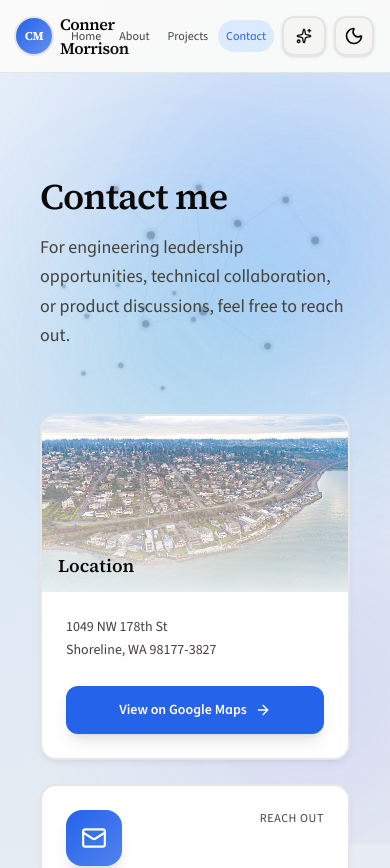
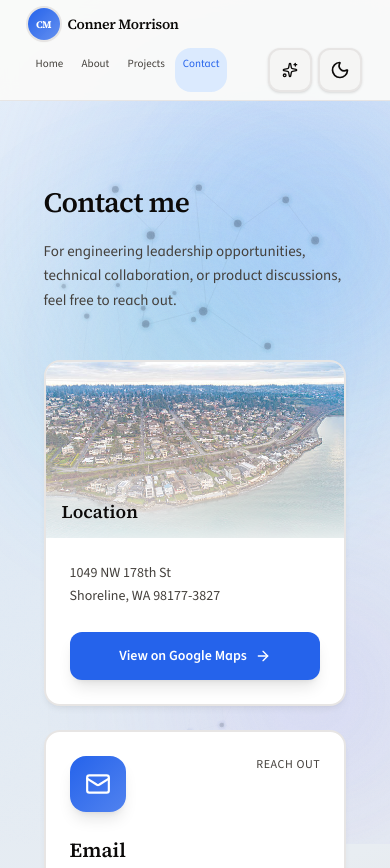
Before and after one commit to conner-morrison/full-stack-portfolio, a Next.js app: page /contact in a window 390 px wide. Shown: the top 868 px of the page. Built offline with nearby package versions, Linux system fonts and the light colour scheme.

Commit message:
2step fixed

```diff
--- /dev/null
+++ b/app/client-root-layout.tsx
@@ -0,0 +1,59 @@
+"use client";
+
+import { ReactNode, useEffect, useState } from "react";
+import { ThemeProvider } from "next-themes";
+import type { BackgroundMode } from "@/app/types";
+import { CommandPalette } from "@/components/command-palette";
+import { Header } from "@/components/header";
+import { Footer } from "@/components/footer";
+import { PageTransition } from "@/components/page-transition";
+import { AuroraMesh } from "@/components/aurora-mesh";
+import { BackgroundGrid } from "@/components/background-grid";
+import { NoiseOverlay } from "@/components/noise-overlay";
+import { ParticleNetwork } from "@/components/particle-network";
+import { ScrollToHash } from "@/app/components/scroll-to-hash";
+
+export function ClientRootLayout({ children }: { children: ReactNode }) {
+  const [open, setOpen] = useState(false);
+  const [backgroundMode, setBackgroundMode] = useState<BackgroundMode>("aurora");
+
+  useEffect(() => {
+    const savedMode = window.localStorage.getItem("background-mode");
+    if (savedMode === "aurora" || savedMode === "grid") {
+      setBackgroundMode(savedMode);
+    }
+  }, []);
+
+  useEffect(() => {
+    window.localStorage.setItem("background-mode", backgroundMode);
+  }, [backgroundMode]);
+
+  return (
+    <ThemeProvider attribute="class" defaultTheme="system">
+      <ScrollToHash />
+      {backgroundMode === "grid" ? (
+        <BackgroundGrid />
+      ) : (
+        <>
+          <AuroraMesh />
+          <ParticleNetwork />
+        </>
+      )}
+      <NoiseOverlay />
+      <div className="min-h-screen flex flex-col w-full min-w-0">
+        <Header
+          onOpenCommand={() => setOpen(true)}
+          backgroundMode={backgroundMode}
+          onToggleBackgroundMode={() =>
+            setBackgroundMode((mode) => (mode === "aurora" ? "grid" : "aurora"))
+          }
+        />
+        <main className="flex-1 w-full max-w-[var(--container-width)] mx-auto px-[var(--container-padding)] py-[clamp(2rem,5vw,5rem)] min-w-0">
+          <PageTransition>{children}</PageTransition>
+        </main>
+        <Footer />
+        <CommandPalette open={open} setOpen={setOpen} />
+      </div>
+    </ThemeProvider>
+  );
+}
--- a/app/components/footer.tsx
+++ b/app/components/footer.tsx
@@ -2,8 +2,8 @@ import Link from "next/link";
 
 export function Footer() {
   return (
-    <footer className="border-t border-[var(--border)] bg-[var(--background)]">
-      <div className="max-w-5xl mx-auto px-4 sm:px-6 md:px-8 lg:px-10 py-6 sm:py-8 flex flex-col sm:flex-row justify-between items-center gap-4 text-xs sm:text-sm text-[var(--muted)]">
+    <footer className="border-t border-[var(--border)] bg-[var(--background)] w-full min-w-0">
+      <div className="w-full max-w-[min(92vw,64rem)] mx-auto px-[clamp(0.75rem,2.5vw,2.5rem)] py-[clamp(1rem,3vw,2rem)] flex flex-col sm:flex-row justify-between items-center gap-4 text-[clamp(0.6875rem,1.5vw,0.875rem)] sm:text-sm text-[var(--muted)]">
         <span>© {new Date().getFullYear()} Conner Morrison</span>
         <div className="flex gap-6">
         </div>
--- a/app/components/header.tsx
+++ b/app/components/header.tsx
@@ -8,7 +8,7 @@ import { useEffect, useState } from "react";
 import type { BackgroundMode } from "@/app/types";
 
 const navItems = [
-  { href: "/", label: "Home", section: null as string | null },
+  { href: "/#top", label: "Home", section: null as string | null },
   { href: "/#about", label: "About", section: "about" },
   { href: "/#projects", label: "Projects", section: "projects" },
   { href: "/#contact", label: "Contact", section: "contact" },
@@ -71,35 +71,55 @@ export function Header({
   const isDark = theme === "dark";
 
   return (
-    <header className="sticky top-0 z-50 border-b border-[var(--border)] bg-[var(--background)]/95 backdrop-blur-sm">
-      <div className="max-w-5xl mx-auto px-4 sm:px-6 md:px-8 lg:px-10 py-3 sm:py-4 flex justify-between items-center gap-2">
+    <header className="sticky top-0 z-50 border-b border-[var(--border)] bg-[var(--background)]/95 backdrop-blur-sm w-full min-w-0">
+      <div className="w-full max-w-[min(92vw,64rem)] mx-auto px-[clamp(0.75rem,2.5vw,2.5rem)] py-[clamp(0.5rem,1.5vw,1rem)] flex flex-wrap justify-between items-center gap-2 sm:gap-3">
         <Link
           href="/"
-          className="flex items-center gap-2 sm:gap-3 font-serif text-base sm:text-lg font-semibold text-[var(--foreground)] tracking-tight hover:opacity-80 transition-opacity min-w-0"
+          className="flex items-center gap-2 sm:gap-3 font-serif text-[clamp(0.875rem,2vw,1.125rem)] font-semibold text-[var(--foreground)] tracking-tight hover:opacity-80 transition-opacity min-w-0 shrink-0"
         >
           <span
-            className="flex h-9 w-9 shrink-0 items-center justify-center rounded-full bg-gradient-to-br from-[var(--accent)] to-[var(--accent)]/70 text-white text-xs font-bold shadow-sm ring-2 ring-[var(--border)]"
+            className="flex h-8 w-8 sm:h-9 sm:w-9 shrink-0 items-center justify-center rounded-full bg-gradient-to-br from-[var(--accent)] to-[var(--accent)]/70 text-white text-[10px] sm:text-xs font-bold shadow-sm ring-2 ring-[var(--border)]"
             aria-hidden
           >
             CM
           </span>
-          Conner Morrison
+          <span className="truncate">Conner Morrison</span>
         </Link>
-        <nav className="flex items-center gap-0.5 sm:gap-1 flex-shrink-0" role="navigation">
+        <nav className="flex items-center gap-0.5 sm:gap-1 flex-shrink-0 flex-wrap justify-end" role="navigation">
           {navItems.map(({ href, label, section }) => {
             const isActive =
               pathname !== "/"
-                ? href === "/"
+                ? href === "/" || href === "/#top"
                   ? false
                   : pathname.startsWith("/" + (section ?? ""))
                 : section === null
                   ? activeSection === "home"
                   : activeSection === section;
+            const isHome = (href === "/" || href === "/#top") && label === "Home";
+            const isSectionLink = section !== null;
             return (
               <Link
                 key={href}
                 href={href}
-                className={`px-2 sm:px-4 py-2 rounded-lg text-xs sm:text-sm font-medium transition-colors duration-200 whitespace-nowrap ${
+                onClick={(e) => {
+                  if (isHome && pathname === "/" && !window.location.hash) {
+                    e.preventDefault();
+                    window.scrollTo({ top: 0, behavior: "smooth" });
+                    return;
+                  }
+                  if (pathname === "/" && isSectionLink) {
+                    const id = href.split("#")[1];
+                    if (id) {
+                      const el = document.getElementById(id);
+                      if (el) {
+                        e.preventDefault();
+                        window.history.replaceState(null, "", href);
+                        el.scrollIntoView({ behavior: "smooth", block: "start" });
+                      }
+                    }
+                  }
+                }}
+                className={`min-h-[2.75rem] min-w-[2.75rem] sm:min-h-10 sm:min-w-10 px-2 sm:px-4 py-2 rounded-lg text-[11px] sm:text-sm font-medium transition-colors duration-200 whitespace-nowrap ${
                   isActive
                     ? "bg-[var(--accent-soft)] text-[var(--accent)]"
                     : "text-[var(--muted)] hover:text-[var(--foreground)] hover:bg-[var(--muted-bg)]"
@@ -110,10 +130,10 @@ export function Header({
             );
           })}
         </nav>
-        <div className="flex items-center gap-2">
+        <div className="flex items-center gap-1.5 sm:gap-2 flex-shrink-0">
           <button
             onClick={onToggleBackgroundMode}
-            className="inline-flex items-center gap-2 h-10 px-3 rounded-xl border-2 border-[var(--border)] bg-[var(--muted-bg)] text-[var(--foreground)] hover:border-[var(--accent)] hover:bg-[var(--accent-soft)] hover:text-[var(--accent)] transition-all duration-200 shadow-sm hover:shadow-md focus:outline-none focus-visible:ring-2 focus-visible:ring-[var(--accent)]"
+            className="inline-flex items-center gap-2 min-h-[2.75rem] sm:min-h-10 px-3 sm:px-3 rounded-xl border-2 border-[var(--border)] bg-[var(--muted-bg)] text-[var(--foreground)] hover:border-[var(--accent)] hover:bg-[var(--accent-soft)] hover:text-[var(--accent)] transition-all duration-200 shadow-sm hover:shadow-md focus:outline-none focus-visible:ring-2 focus-visible:ring-[var(--accent)]"
             aria-label={`Switch background animation mode. Current mode: ${backgroundMode}`}
             title={`Background mode: ${backgroundMode === "aurora" ? "Aurora" : "Grid"}`}
           >
@@ -128,7 +148,7 @@ export function Header({
           </button>
           <button
             onClick={() => setTheme(isDark ? "light" : "dark")}
-            className="flex items-center justify-center h-10 w-10 rounded-xl border-2 border-[var(--border)] bg-[var(--muted-bg)] text-[var(--foreground)] hover:border-[var(--accent)] hover:bg-[var(--accent-soft)] hover:text-[var(--accent)] transition-all duration-200 shadow-sm hover:shadow-md focus:outline-none focus-visible:ring-2 focus-visible:ring-[var(--accent)]"
+            className="flex items-center justify-center min-h-[2.75rem] min-w-[2.75rem] sm:min-h-10 sm:min-w-10 rounded-xl border-2 border-[var(--border)] bg-[var(--muted-bg)] text-[var(--foreground)] hover:border-[var(--accent)] hover:bg-[var(--accent-soft)] hover:text-[var(--accent)] transition-all duration-200 shadow-sm hover:shadow-md focus:outline-none focus-visible:ring-2 focus-visible:ring-[var(--accent)]"
             aria-label={isDark ? "Switch to light mode" : "Switch to dark mode"}
           >
             {mounted ? (isDark ? <Sun size={20} strokeWidth={2} /> : <Moon size={20} strokeWidth={2} />) : null}
--- a/app/contact/page.tsx
+++ b/app/contact/page.tsx
@@ -46,13 +46,13 @@ export default function ContactPage({ variant = "page" }: ContactSectionProps) {
   return (
     <section
       id={isSection ? "contact" : undefined}
-      className={isSection ? "scroll-mt-20 max-w-5xl mx-auto px-6 sm:px-8 py-16 sm:py-24 space-y-16" : "max-w-5xl mx-auto px-6 sm:px-8 py-16 sm:py-24 space-y-16"}
+      className={isSection ? "scroll-mt-20 w-full min-w-0 max-w-[min(92vw,64rem)] mx-auto px-[clamp(1rem,4vw,2rem)] py-[clamp(3rem,8vw,6rem)] space-y-[clamp(3rem,6vw,4rem)]" : "max-w-[min(92vw,64rem)] mx-auto px-[clamp(1rem,4vw,2rem)] py-[clamp(3rem,8vw,6rem)] space-y-[clamp(3rem,6vw,4rem)] min-w-0"}
     >
       <div className="space-y-4">
-        <h1 className={`font-serif font-semibold tracking-tight text-[var(--foreground)] ${isSection ? "text-3xl sm:text-4xl" : "text-4xl sm:text-5xl"}`}>
+        <h1 className={`font-serif font-semibold tracking-tight text-[var(--foreground)] ${isSection ? "text-[clamp(1.5rem,4vw,2.25rem)] sm:text-[clamp(1.75rem,4vw,2.5rem)]" : "text-[clamp(1.75rem,4vw,2.5rem)] sm:text-[clamp(2rem,5vw,3rem)]"}`}>
           {isSection ? "Get in touch" : "Contact me"}
         </h1>
-        <p className="text-lg text-[var(--muted)] leading-relaxed max-w-2xl">
+        <p className="text-[clamp(0.9375rem,2vw,1.125rem)] text-[var(--muted)] leading-relaxed max-w-2xl">
           For engineering leadership opportunities, technical collaboration, or
           product discussions, feel free to reach out.
         </p>
--- a/app/globals.css
+++ b/app/globals.css
@@ -21,6 +21,9 @@
   --shadow-sm: 0 1px 2px 0 rgb(0 0 0 / 0.04);
   --shadow: 0 4px 6px -1px rgb(0 0 0 / 0.06), 0 2px 4px -2px rgb(0 0 0 / 0.04);
   --shadow-lg: 0 10px 15px -3px rgb(0 0 0 / 0.06), 0 4px 6px -4px rgb(0 0 0 / 0.04);
+  /* Fluid container: 92% viewport width, min 320px, max 1024px */
+  --container-width: min(92vw, 64rem);
+  --container-padding: clamp(0.75rem, 2.5vw, 2.5rem);
 }
 
 @theme inline {
@@ -67,6 +70,8 @@ html.dark {
 
 html {
   scroll-behavior: smooth;
+  overflow-x: hidden;
+  -webkit-text-size-adjust: 100%;
 }
 
 body {
@@ -76,6 +81,8 @@ body {
   transition: background 0.4s ease, color 0.3s ease;
   -webkit-font-smoothing: antialiased;
   min-height: 100vh;
+  min-height: 100dvh;
+  min-width: 0;
 }
 
 /* Professional gradient background — light mode */
--- a/app/layout.tsx
+++ b/app/layout.tsx
@@ -1,67 +1,24 @@
-"use client";
+import "./globals.css";
+import { ClientRootLayout } from "./client-root-layout";
+import type { Metadata } from "next";
 
-import "./globals.css";
-import { ThemeProvider } from "next-themes";
-import { ReactNode, useEffect, useState } from "react";
-import type { BackgroundMode } from "@/app/types";
-import { CommandPalette } from "@/components/command-palette";
-import { Header } from "@/components/header";
-import { Footer } from "@/components/footer";
-import { PageTransition } from "@/components/page-transition";
-import { AuroraMesh } from "@/components/aurora-mesh";
-import { BackgroundGrid } from "@/components/background-grid";
-import { NoiseOverlay } from "@/components/noise-overlay";
-import { ParticleNetwork } from "@/components/particle-network";
-import { ScrollToHash } from "@/app/components/scroll-to-hash";
+export const metadata: Metadata = {
+  title: "Conner Morrison",
+  description: "Engineering Manager & Software Architect — scalable SaaS, cloud platforms, and engineering leadership.",
+  icons: {
+    icon: "/icon.svg",
+  },
+};
 
 export default function RootLayout({
   children,
 }: {
-  children: ReactNode;
+  children: React.ReactNode;
 }) {
-  const [open, setOpen] = useState(false);
-  const [backgroundMode, setBackgroundMode] = useState<BackgroundMode>("aurora");
-
-  useEffect(() => {
-    const savedMode = window.localStorage.getItem("background-mode");
-    if (savedMode === "aurora" || savedMode === "grid") {
-      setBackgroundMode(savedMode);
-    }
-  }, []);
-
-  useEffect(() => {
-    window.localStorage.setItem("background-mode", backgroundMode);
-  }, [backgroundMode]);
-
   return (
     <html lang="en" suppressHydrationWarning>
       <body className="min-h-screen text-[var(--foreground)] transition-colors duration-300 antialiased">
-        <ThemeProvider attribute="class" defaultTheme="system">
-          <ScrollToHash />
-          {backgroundMode === "grid" ? (
-            <BackgroundGrid />
-          ) : (
-            <>
-              <AuroraMesh />
-              <ParticleNetwork />
-            </>
-          )}
-          <NoiseOverlay />
-          <div className="min-h-screen flex flex-col">
-            <Header
-              onOpenCommand={() => setOpen(true)}
-              backgroundMode={backgroundMode}
-              onToggleBackgroundMode={() =>
-                setBackgroundMode((mode) => (mode === "aurora" ? "grid" : "aurora"))
-              }
-            />
-            <main className="flex-1 w-full max-w-5xl mx-auto px-4 sm:px-6 md:px-8 lg:px-10 py-10 sm:py-12 md:py-16 lg:py-20">
-              <PageTransition>{children}</PageTransition>
-            </main>
-            <Footer />
-            <CommandPalette open={open} setOpen={setOpen} />
-          </div>
-        </ThemeProvider>
+        <ClientRootLayout>{children}</ClientRootLayout>
       </body>
     </html>
   );
--- a/app/page.tsx
+++ b/app/page.tsx
@@ -5,7 +5,7 @@ import { ProjectsSection } from "@/app/components/projects-section";
 
 export default function HomePage() {
   return (
-    <div className="min-h-screen">
+    <div className="min-h-screen w-full min-w-0" id="top">
       <Hero />
       <AboutSection />
       <ProjectsSection />
```
Also changed, not shown: app/Hero/page.tsx (+7 -7 lines), app/projects/[slug]/page.tsx (+7 -0 lines), src/app/components/about-section.tsx (+5 -6 lines), src/app/components/projects-section.tsx (+5 -5 lines), app/icon.svg (added).
